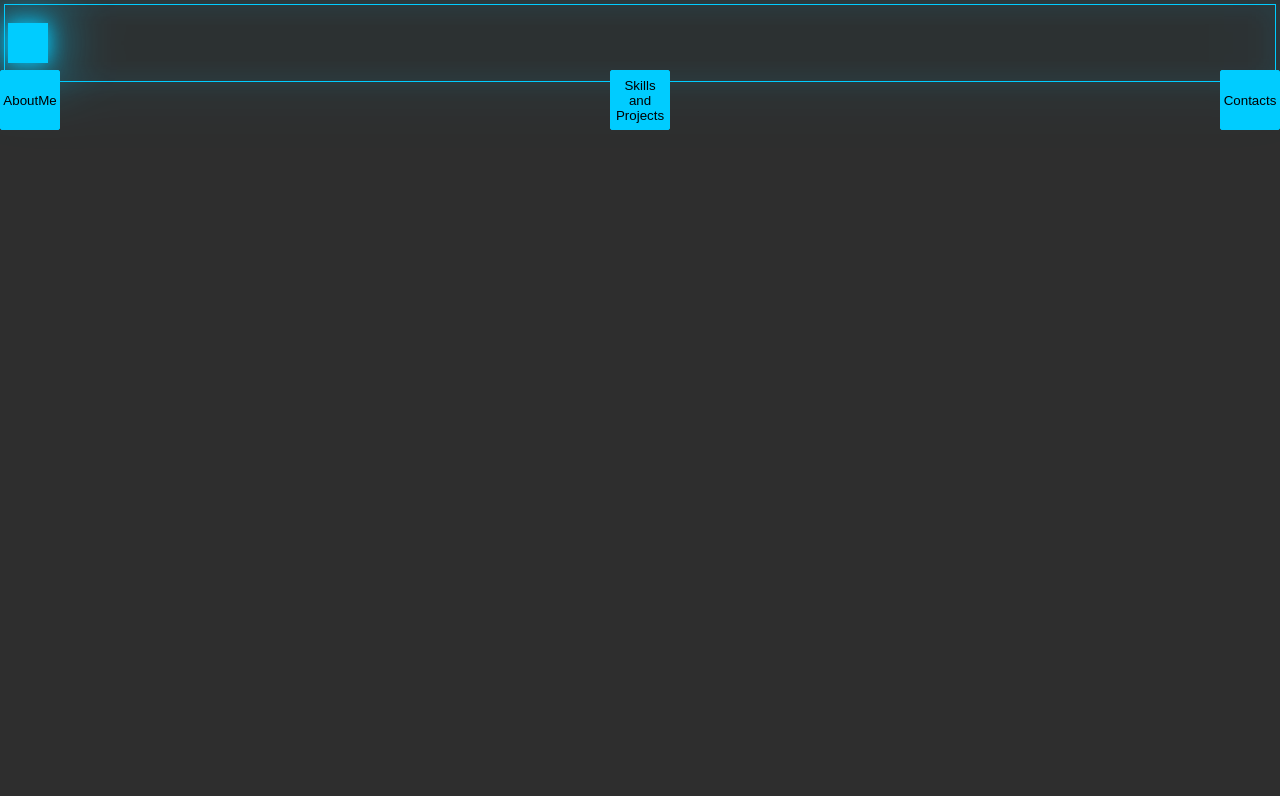
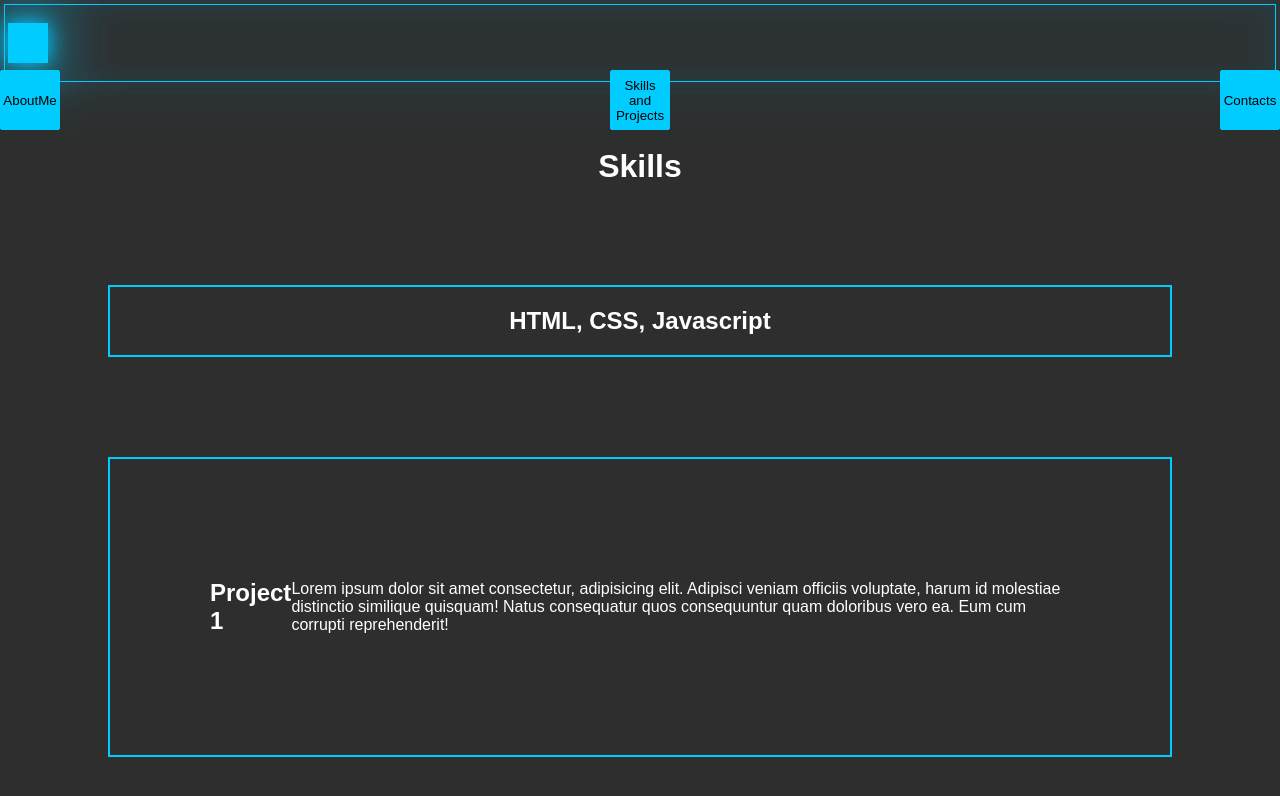
Before and after one commit to TheHeartstriker/Portfolio, a React (Vite) app in the folder Portfolio/: page /skills in a window 1280 px wide. Shown: the top 796 px of the page. Built offline with nearby package versions, Linux system fonts and the light colour scheme; a web font is replaced by a local one.

Commit message:
About page
Did some work for the about page along with organizing some of the files

```diff
--- a/Portfolio/src/Navigate.css
+++ b/Portfolio/src/Navigate.css
@@ -8,7 +8,7 @@ body {
 }
 
 .Container {
-  position: sticky;
+  position: relative;
   top: 0;
   width: 100%;
   height: 70px;
@@ -18,7 +18,6 @@ body {
   display: flex;
   justify-content: center;
   align-items: center;
-  position: relative;
 }
 .Container::before {
   content: "";
--- /dev/null
+++ b/Portfolio/src/Pages.jsx/Skill.jsx
@@ -0,0 +1,23 @@
+import { useState } from "react";
+
+function Skill() {
+  return (
+    <>
+      <h1 id="SkillHeader">Skills</h1>
+      <div className="SkillContainer">
+        <h2>HTML, CSS, Javascript</h2>
+      </div>
+      <div className="Project1">
+        <h2>Project 1</h2>
+        <p>
+          Lorem ipsum dolor sit amet consectetur, adipisicing elit. Adipisci
+          veniam officiis voluptate, harum id molestiae distinctio similique
+          quisquam! Natus consequatur quos consequuntur quam doloribus vero ea.
+          Eum cum corrupti reprehenderit!
+        </p>
+      </div>
+    </>
+  );
+}
+
+export default Skill;
--- /dev/null
+++ b/Portfolio/src/PagesCss/skill.css
@@ -0,0 +1,34 @@
+:root {
+  --back-round-grey: rgb(46, 46, 46);
+  --neon-blue: rgb(0, 204, 255);
+}
+
+#SkillHeader {
+  display: flex;
+  justify-content: center;
+  align-items: center;
+  margin-top: 70px;
+  margin-bottom: 70px;
+  color: white;
+}
+
+.SkillContainer {
+  display: flex;
+  justify-content: center;
+  align-items: center;
+  position: relative;
+  color: white;
+  margin: 100px;
+  border: 2.5px solid var(--neon-blue);
+}
+
+.Project1 {
+  display: flex;
+  justify-content: center;
+  align-items: center;
+  position: relative;
+  color: white;
+  padding: 100px;
+  margin: 100px;
+  border: 2.5px solid var(--neon-blue);
+}
--- a/Portfolio/src/Skill.jsx
+++ /dev/null
@@ -1,5 +0,0 @@
-import { useState } from "react";
-
-function Skill() {}
-
-export default Skill;
```
Also changed, not shown: Portfolio/src/main.jsx (+5 -4 lines), Portfolio/src/Pages.jsx/About.jsx (renamed from Portfolio/src/About.jsx), Portfolio/src/Pages.jsx/Contact.jsx (renamed from Portfolio/src/Contact.jsx), Portfolio/src/PagesCss/about.css (renamed from Portfolio/src/index.css).
